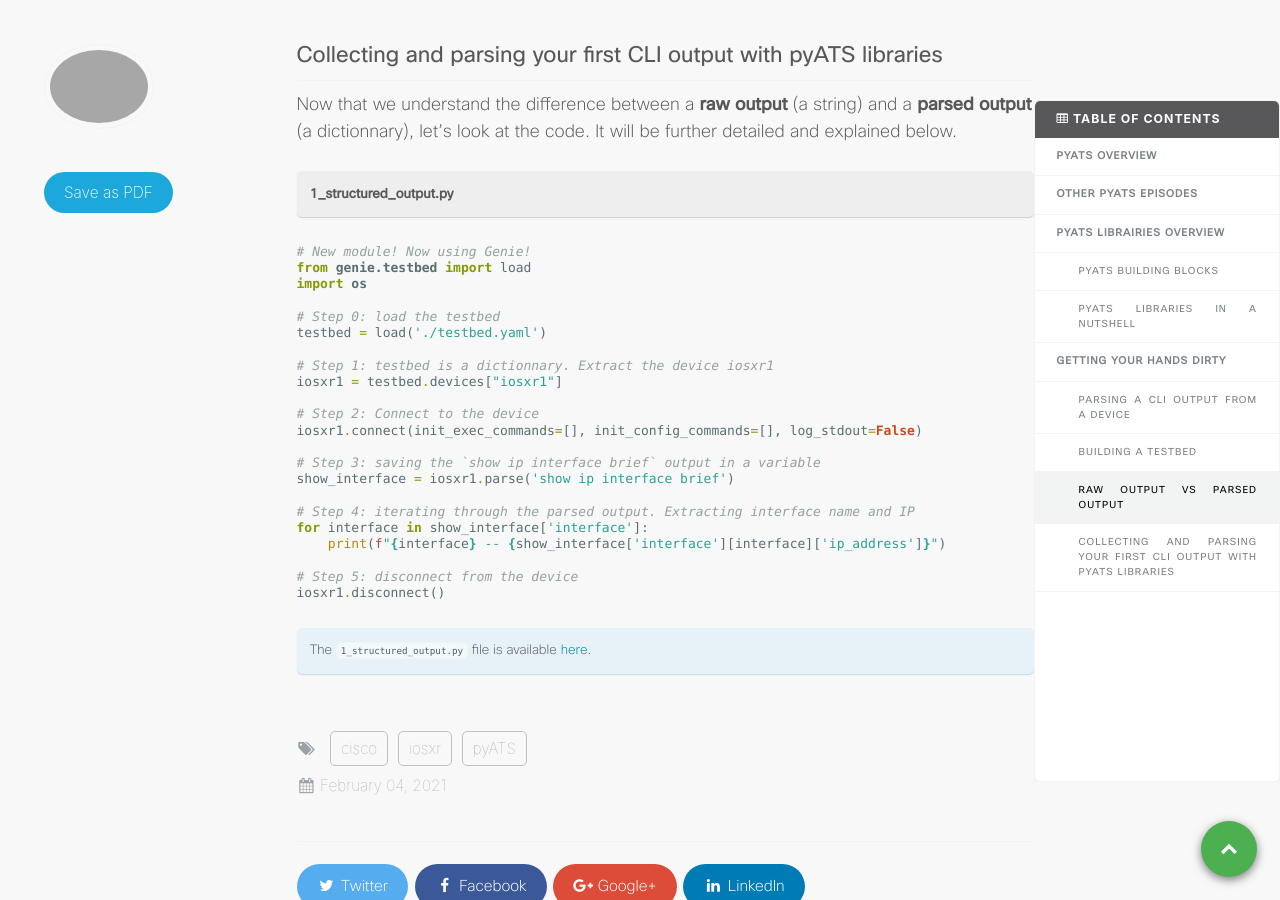
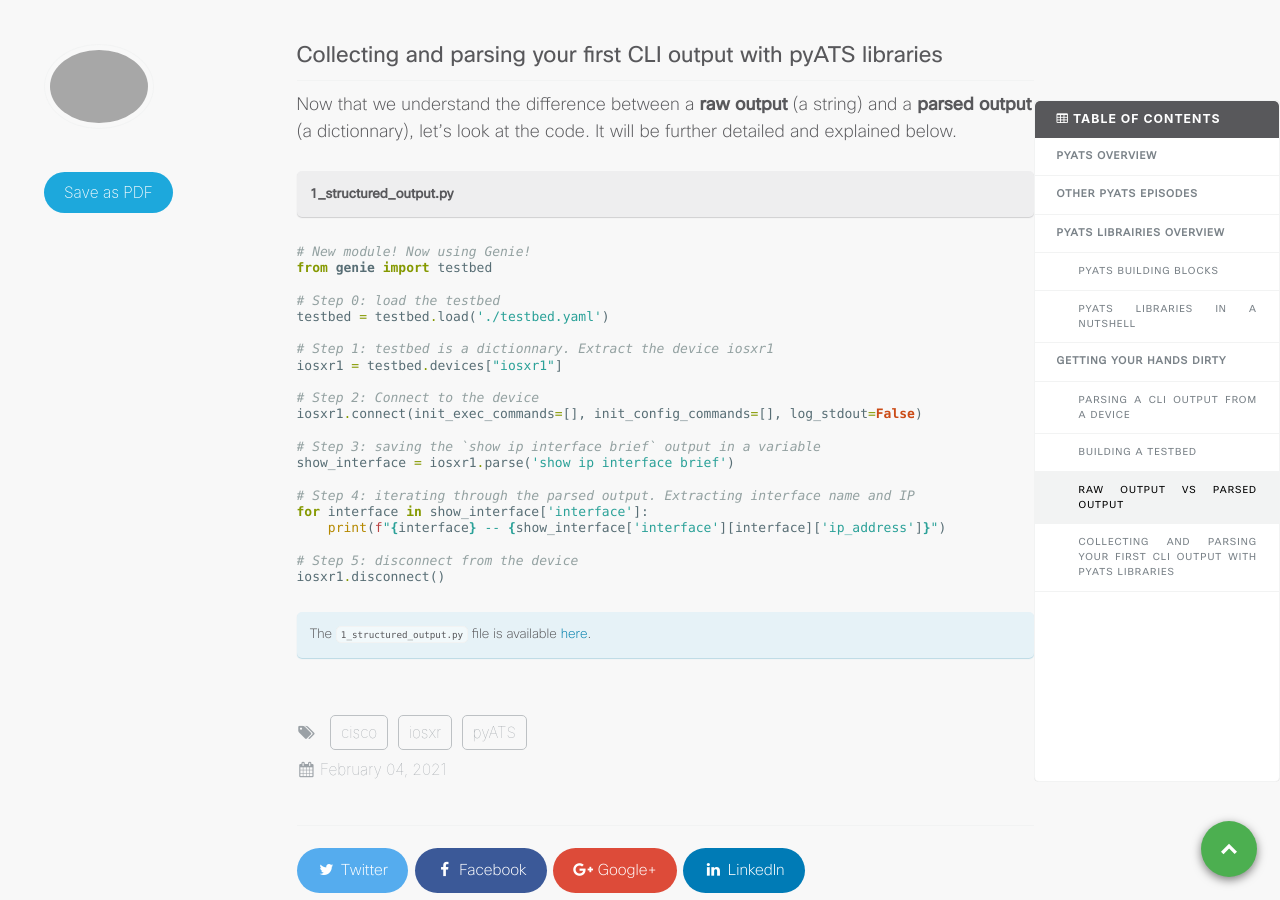
Before and after one commit to xrdocs/programmability, a Jekyll site: the page built from _tutorials/2021-02-04-pyats-series-parsing-like-a-pro-with-genie.md, in a window 1280 px wide and 900 px high, scrolled down 5143 px. Built offline with Jekyll 4.4.1, drawn with Linux system fonts in a browser that asks for light colours; comment, search, counter and statistics services are not loaded.

Commit message:
cleaning code

```diff
--- a/_tutorials/2021-02-04-pyats-series-parsing-like-a-pro-with-genie.md
+++ b/_tutorials/2021-02-04-pyats-series-parsing-like-a-pro-with-genie.md
@@ -253,11 +253,10 @@ Now that we understand the difference between a **raw output** (a string) and a
 **1_structured_output.py**
 {: .notice--primary}
 <div class="highlight"><pre><span></span><span class="c1"># New module! Now using Genie!</span>
-<span class="kn">from</span> <span class="nn">genie.testbed</span> <span class="kn">import</span> <span class="n">load</span>
-<span class="kn">import</span> <span class="nn">os</span>
+<span class="kn">from</span> <span class="nn">genie</span> <span class="kn">import</span> <span class="n">testbed</span>
 
 <span class="c1"># Step 0: load the testbed</span>
-<span class="n">testbed</span> <span class="o">=</span> <span class="n">load</span><span class="p">(</span><span class="s1">&#39;./testbed.yaml&#39;</span><span class="p">)</span>
+<span class="n">testbed</span> <span class="o">=</span> <span class="n">testbed</span><span class="o">.</span><span class="n">load</span><span class="p">(</span><span class="s1">&#39;./testbed.yaml&#39;</span><span class="p">)</span>
 
 <span class="c1"># Step 1: testbed is a dictionnary. Extract the device iosxr1</span>
 <span class="n">iosxr1</span> <span class="o">=</span> <span class="n">testbed</span><span class="o">.</span><span class="n">devices</span><span class="p">[</span><span class="s2">&quot;iosxr1&quot;</span><span class="p">]</span>
```
